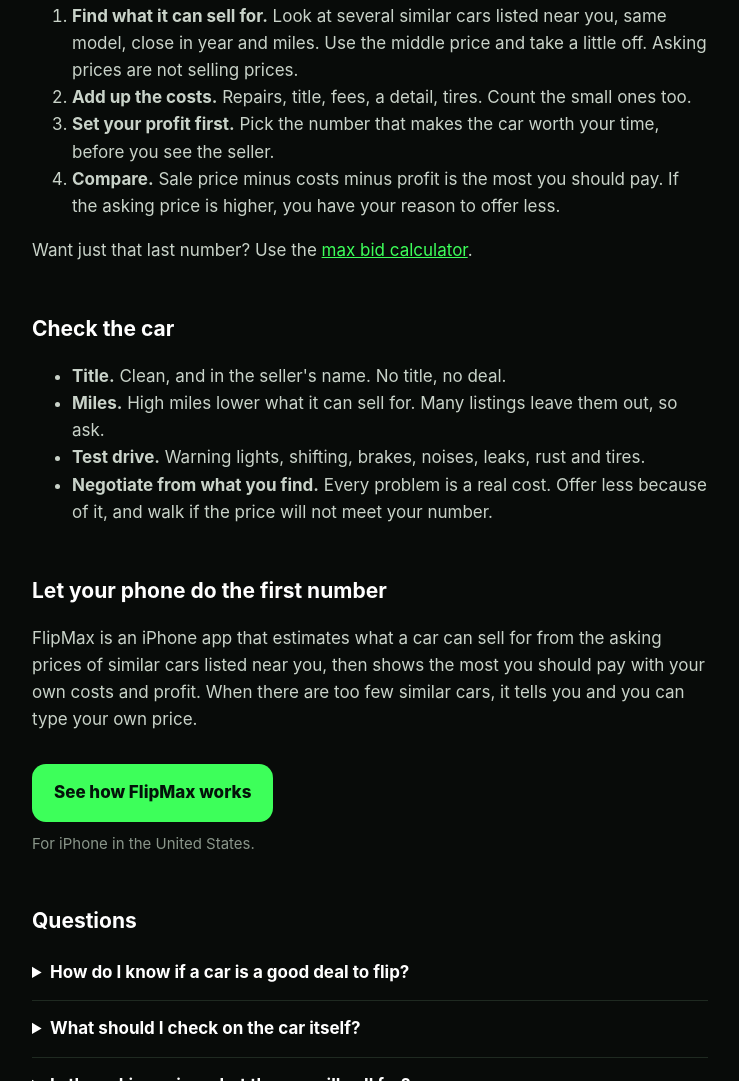
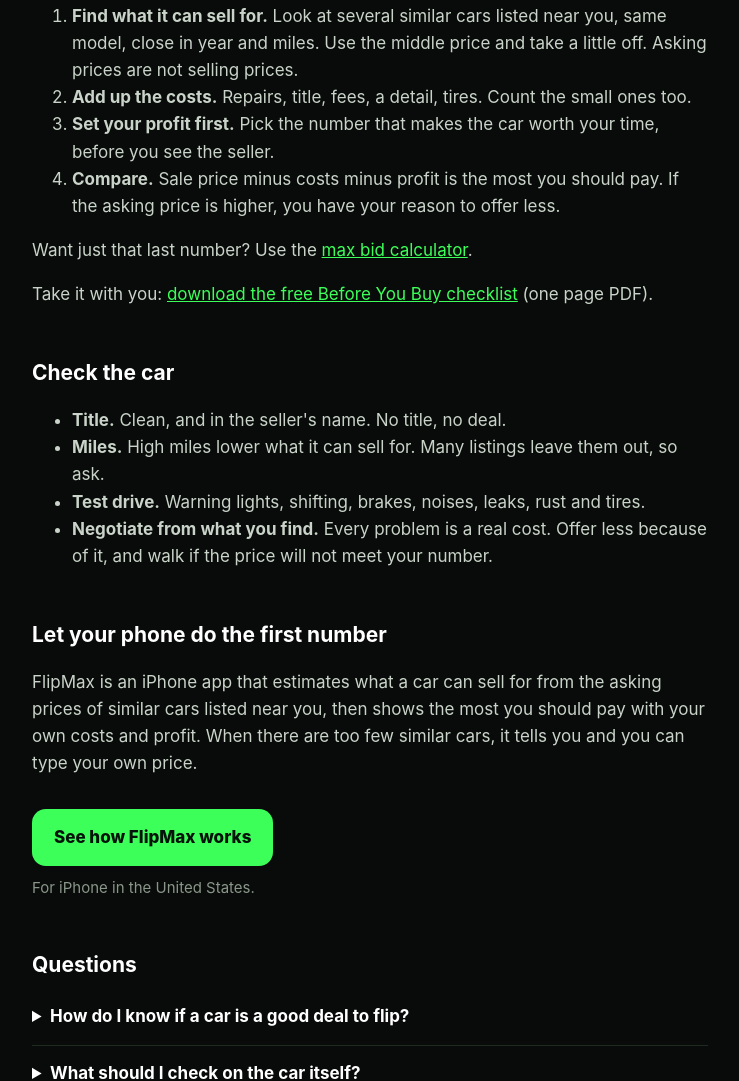
Before and after one commit to joonbugthegreat/flipmax-site, a plain HTML site: page is-this-car-a-good-deal.html in a window 1280 px wide. Shown: the part 1133-2214 px from the top of the page, without its empty margins (270-1009 px from the left). Drawn offline with Linux system fonts and the light colour scheme.

Commit message:
Free Before You Buy checklist PDF, linked from the deal check page
Co-Authored-By: Claude Opus 5.5 <noreply@anthropic.com>
Claude-Session: https://claude.ai/code/session_015nuykE5NvJXunh6TfVEEJg

```diff
--- a/is-this-car-a-good-deal.html
+++ b/is-this-car-a-good-deal.html
@@ -66,6 +66,7 @@ details p{margin:10px 0 0}
 <li><b>Compare.</b> Sale price minus costs minus profit is the most you should pay. If the asking price is higher, you have your reason to offer less.</li>
 </ol>
 <p>Want just that last number? Use the <a href="/max-bid-calculator">max bid calculator</a>.</p>
+<p>Take it with you: <a href="/before-you-buy-checklist.pdf">download the free Before You Buy checklist</a> (one page PDF).</p>
 </section>
 
 <section>
```
Also changed, not shown: 1 other file.
